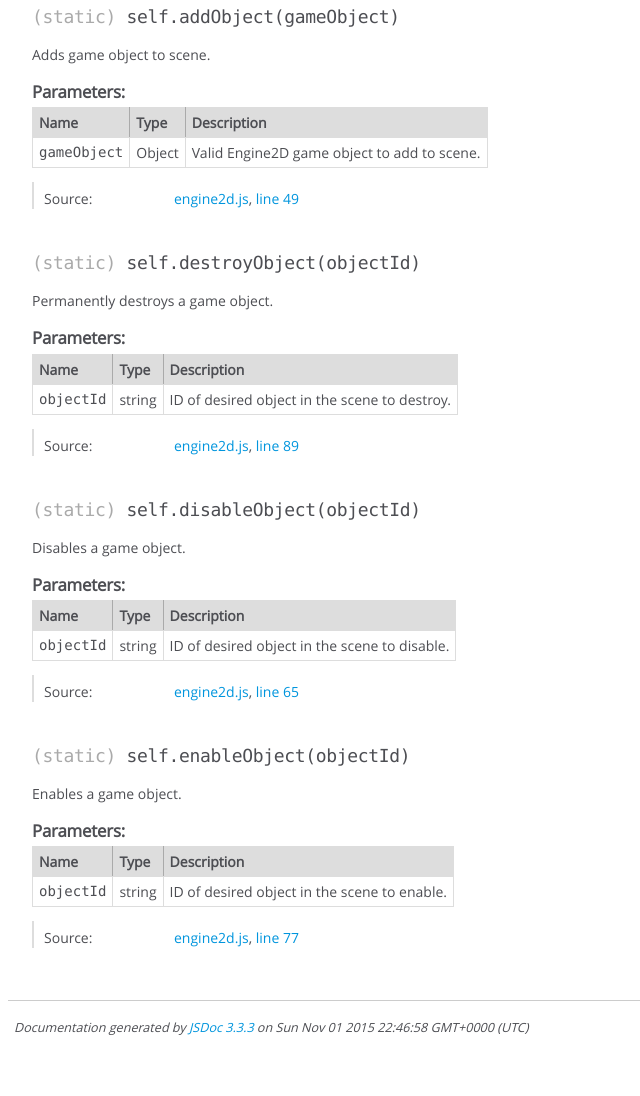
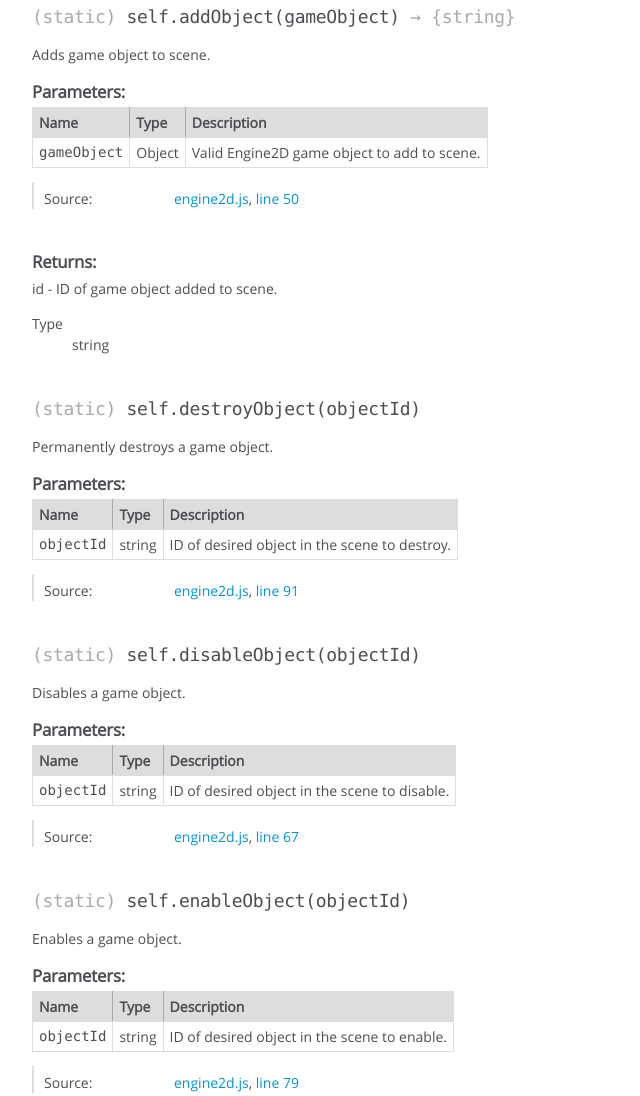
Before and after one commit to jackdalton/engine2d, a plain HTML site: page main/Engine2D.GameScene.html in a window 1280 px wide. Shown: the part 452-1548 px from the top of the page, without its empty margins (0-640 px from the left). Before the commit the page ends 1504 px from the top, so only its background shows below. Drawn offline with Linux system fonts and the light colour scheme.

Commit message:
GameScene.addObject now returns the ID of game object added to scene.

```diff
--- a/main/Engine2D.GameScene.html
+++ b/main/Engine2D.GameScene.html
@@ -147,7 +147,7 @@
 
 
 
-    <h4 class="name" id=".self.addObject"><span class="type-signature">(static) </span>self.addObject<span class="signature">(gameObject)</span><span class="type-signature"></span></h4>
+    <h4 class="name" id=".self.addObject"><span class="type-signature">(static) </span>self.addObject<span class="signature">(gameObject)</span><span class="type-signature"> &rarr; {string}</span></h4>
 
 
 
@@ -247,7 +247,7 @@
 
     <dt class="tag-source">Source:</dt>
     <dd class="tag-source"><ul class="dummy"><li>
-        <a href="engine2d.js.html">engine2d.js</a>, <a href="engine2d.js.html#line49">line 49</a>
+        <a href="engine2d.js.html">engine2d.js</a>, <a href="engine2d.js.html#line50">line 50</a>
     </li></ul></dd>
 
 
@@ -268,6 +268,28 @@
 
 
 
+
+
+<h5>Returns:</h5>
+
+
+<div class="param-desc">
+    id - ID of game object added to scene.
+</div>
+
+
+
+<dl>
+    <dt>
+        Type
+    </dt>
+    <dd>
+
+<span class="param-type">string</span>
+
+
+    </dd>
+</dl>
 
 
 
@@ -378,7 +400,7 @@
 
     <dt class="tag-source">Source:</dt>
     <dd class="tag-source"><ul class="dummy"><li>
-        <a href="engine2d.js.html">engine2d.js</a>, <a href="engine2d.js.html#line89">line 89</a>
+        <a href="engine2d.js.html">engine2d.js</a>, <a href="engine2d.js.html#line91">line 91</a>
     </li></ul></dd>
 
 
@@ -509,7 +531,7 @@
 
     <dt class="tag-source">Source:</dt>
     <dd class="tag-source"><ul class="dummy"><li>
-        <a href="engine2d.js.html">engine2d.js</a>, <a href="engine2d.js.html#line65">line 65</a>
+        <a href="engine2d.js.html">engine2d.js</a>, <a href="engine2d.js.html#line67">line 67</a>
     </li></ul></dd>
 
 
@@ -640,7 +662,7 @@
 
     <dt class="tag-source">Source:</dt>
     <dd class="tag-source"><ul class="dummy"><li>
-        <a href="engine2d.js.html">engine2d.js</a>, <a href="engine2d.js.html#line77">line 77</a>
+        <a href="engine2d.js.html">engine2d.js</a>, <a href="engine2d.js.html#line79">line 79</a>
     </li></ul></dd>
 
 
@@ -688,7 +710,7 @@
 <br class="clear">
 
 <footer>
-    Documentation generated by <a href="https://github.com/jsdoc3/jsdoc">JSDoc 3.3.3</a> on Sun Nov 01 2015 22:46:58 GMT+0000 (UTC)
+    Documentation generated by <a href="https://github.com/jsdoc3/jsdoc">JSDoc 3.3.3</a> on Thu Nov 05 2015 13:17:04 GMT+0000 (UTC)
 </footer>
 
 <script> prettyPrint(); </script>
```
Also changed, not shown: main/Engine2D.Circle.html (+2 -2 lines), main/Engine2D.Rect.html (+2 -2 lines), main/Engine2D.html (+2 -2 lines), main/engine2d.js.html (+8 -10 lines), main/index.html (+4 -2 lines).
